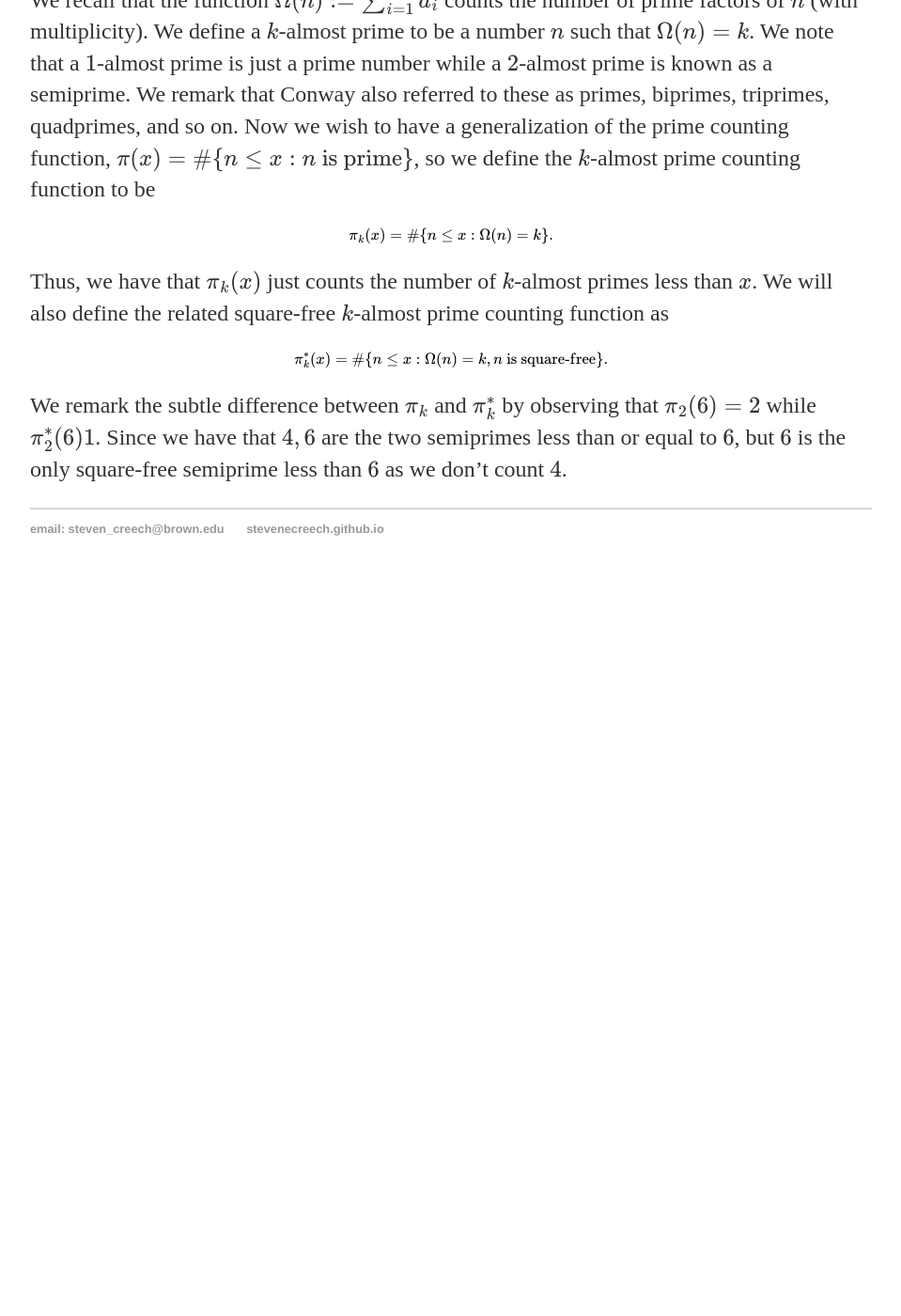
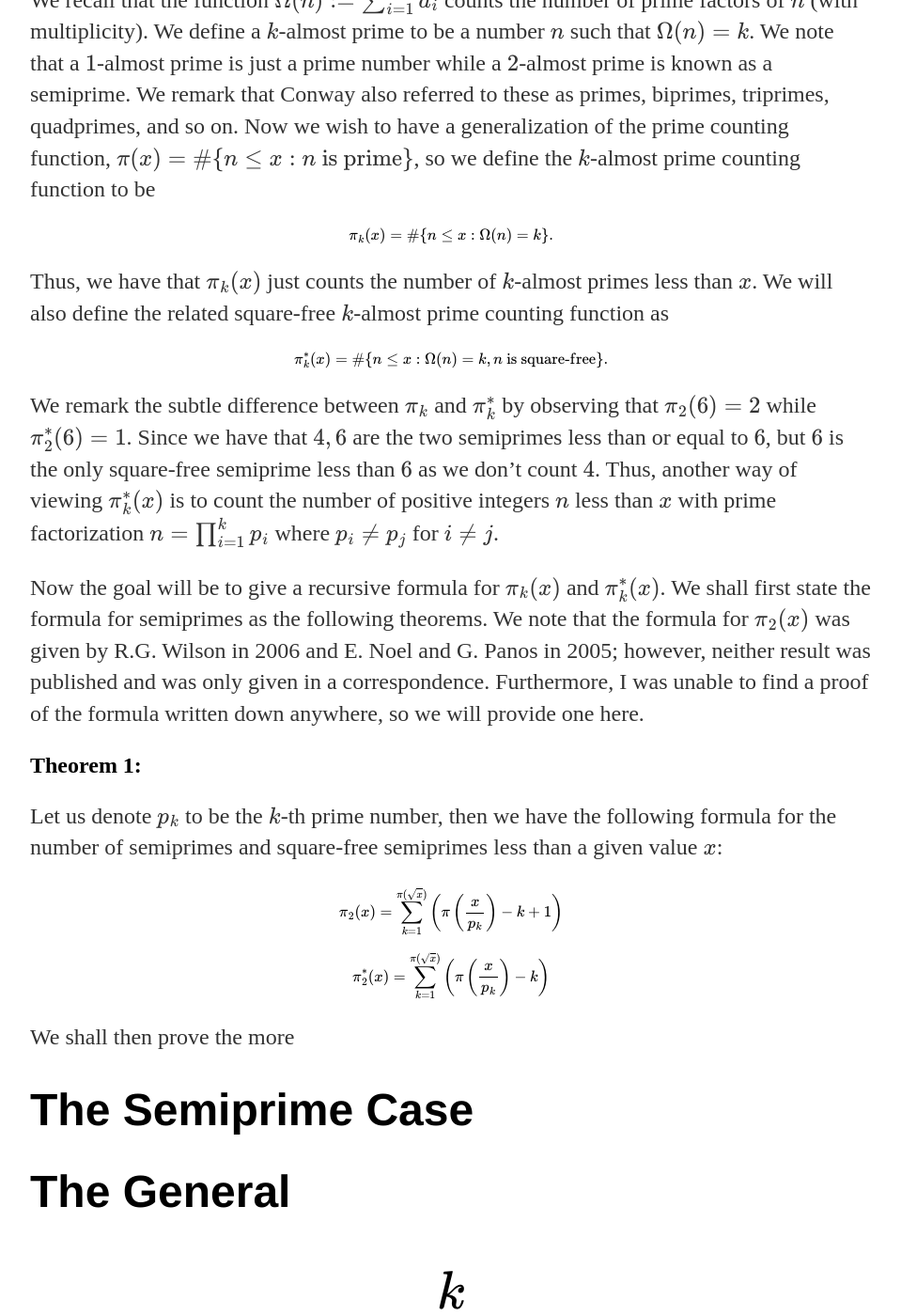
Before and after one commit to stevenecreech/stevenecreech.github.io, a Jekyll site: the page built from _posts/2023-09-12-Almost-Prime-Counting-Functions-and-Mertens-Conjecture.md, in a window 1280 px wide and 1400 px high, scrolled down 673 px. Shown: the whole window at 94% size, without its empty margins (160-1119 px from the left). Built offline with Jekyll 4.4.1, drawn with Linux system fonts in a browser that asks for light colours; Markdown is read by kramdown in place of the engine named in the settings; formulas are drawn with MathJax 3; before the commit the page ends 1303 px from its top, so only the background shows below that; some of the changed text lies outside the part shown.

Commit message:
Update 2023-09-12-Almost-Prime-Counting-Functions-and-Mertens-Conjecture.md

```diff
--- a/_posts/2023-09-12-Almost-Prime-Counting-Functions-and-Mertens-Conjecture.md
+++ b/_posts/2023-09-12-Almost-Prime-Counting-Functions-and-Mertens-Conjecture.md
@@ -26,4 +26,27 @@ $$
 \pi_k^*(x)=\#\{n\leq x:\Omega(n)=k, n\text{ is square-free}\}.
 $$
 
-We remark the subtle difference between $$\pi_k$$ and $$\pi_k^*$$ by observing that $$\pi_2(6)=2$$ while $$\pi_2^*(6)1$$. Since we have that $$4,6$$ are the two semiprimes less than or equal to $$6$$, but $$6$$ is the only square-free semiprime less than $$6$$ as we don't count $$4$$.
+We remark the subtle difference between $$\pi_k$$ and $$\pi_k^*$$ by observing that $$\pi_2(6)=2$$ while $$\pi_2^*(6)=1$$. Since we have that $$4,6$$ are the two semiprimes less than or equal to $$6$$, but $$6$$ is the only square-free semiprime less than $$6$$ as we don't count $$4$$. Thus, another way of viewing $$\pi_k^*(x)$$ is to count the number of positive integers $$n$$ less than $$x$$ with prime factorization $$n=\prod_{i=1}^kp_i$$ where $$p_i\neq p_j$$ for $$i\neq j$$.
+
+Now the goal will be to give a recursive formula for $$\pi_k(x)$$ and $$\pi_k^*(x)$$. We shall first state the formula for semiprimes as the following theorems. We note that the formula for $$\pi_2(x)$$ was given by R.G. Wilson in 2006 and E. Noel and G. Panos in 2005; however, neither result was published and was only given in a correspondence. Furthermore, I was unable to find a proof of the formula written down anywhere, so we will provide one here.
+
+<h2>Theorem 1:</h2>
+Let us denote $$p_k$$ to be the $$k$$-th prime number, then we have the following formula for the number of semiprimes and square-free semiprimes less than a given value $$x$$:
+
+$$
+\pi_2(x)=\sum_{k=1}^{\pi(\sqrt{x})}\left(\pi\left(\frac{x}{p_k}\right)-k+1\right)
+$$
+
+$$
+\pi_2^*(x)=\sum_{k=1}^{\pi(\sqrt{x})}\left(\pi\left(\frac{x}{p_k}\right)-k\right)
+$$
+
+We shall then prove the more
+
+<h1>The Semiprime Case</h1>
+
+
+<h1>The General $$k$$-almost Prime Case</h1>
+
+
+<h1>Connection to Merten's Conjecture and Riemann Hypothesis</h1>
```
